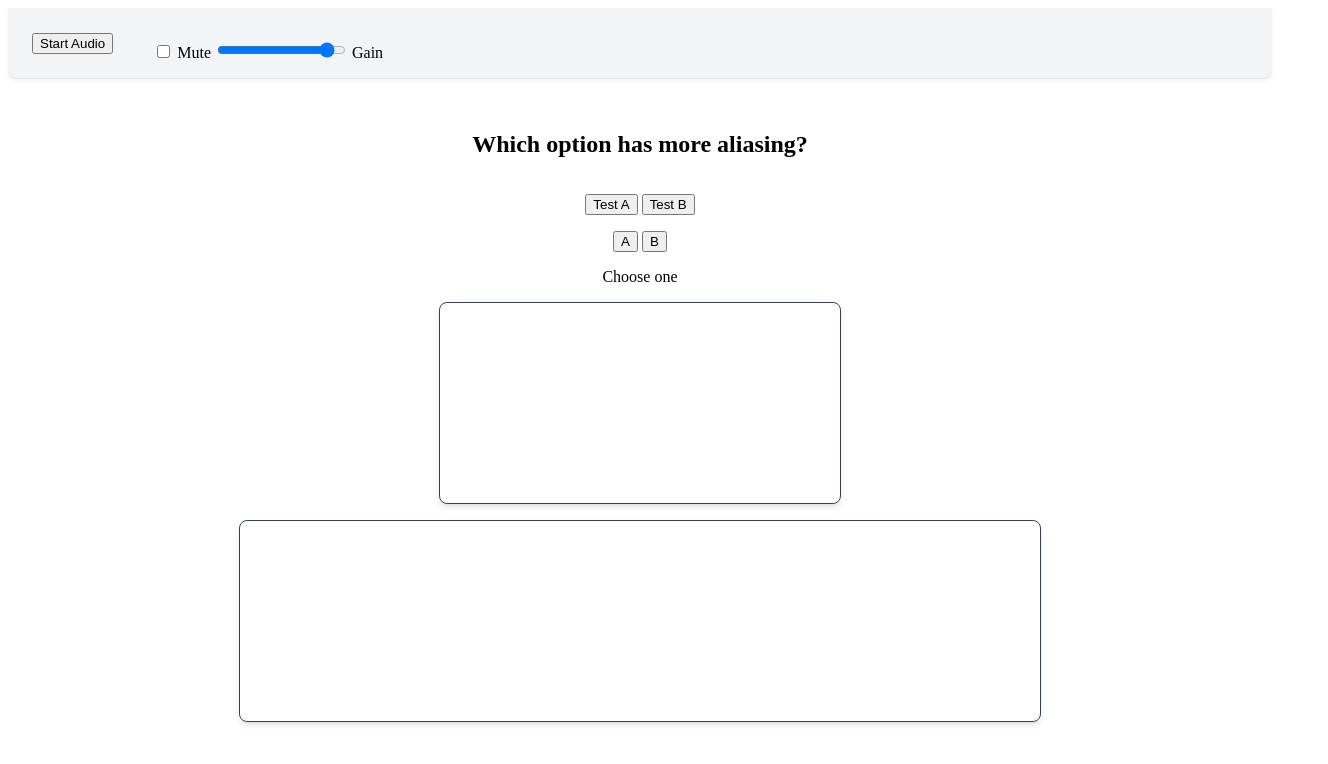
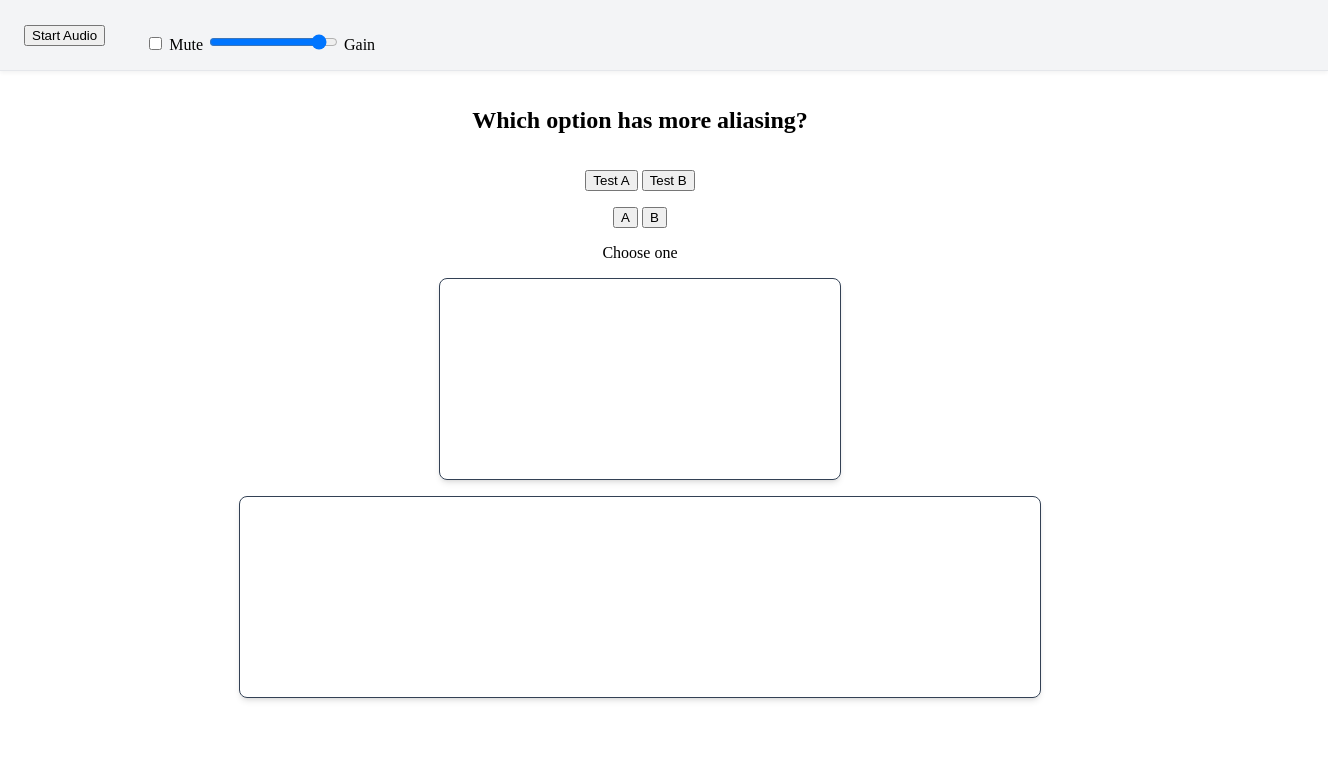
Before and after one commit to eetu-n/synth-school, a SvelteKit app: page /aliasing in a window 1280 px wide. Shown: the top 764 px of the page, 1328 px wide, since content can reach past the window. Built offline with nearby package versions, Linux system fonts and the light colour scheme.

Commit message:
Update page layout

```diff
--- a/src/lib/uiComponents/Header.svelte
+++ /dev/null
@@ -1,29 +0,0 @@
-<script lang="ts">
-	import AudioContextManager from '$lib/audioFramework/AudioContextManager.svelte';
-	import FaustMasterMixer from '$lib/audioComponents/FaustMasterMixer.svelte';
-	import { audioState } from '$lib/audioFramework/audioState.svelte';
-</script>
-
-<header class="site-header">
-	<div class="header-content">
-		<AudioContextManager />
-		<FaustMasterMixer bind:worklet={audioState.masterWorklet} />
-	</div>
-</header>
-
-<style>
-	.site-header {
-		background-color: #f3f4f6;
-		padding: 1rem 1.5rem;
-		border-bottom: 1px solid #e5e7eb;
-		box-shadow: 0 2px 4px rgba(0, 0, 0, 0.05);
-		margin-bottom: 2rem;
-		border-radius: 0 0 8px 8px;
-	}
-
-	.header-content {
-		display: flex;
-		align-items: center;
-		gap: 1.5rem;
-	}
-</style>
--- a/src/routes/+layout.svelte
+++ b/src/routes/+layout.svelte
@@ -1,14 +1,57 @@
 <script lang="ts">
-	import favicon from '$lib/assets/favicon.svg';
-	import Header from '$lib/uiComponents/Header.svelte';
+    import favicon from "$lib/assets/favicon.svg";
 
-	let { children } = $props();
+    import AudioContextManager from "$lib/audioFramework/AudioContextManager.svelte";
+    import FaustMasterMixer from "$lib/audioComponents/FaustMasterMixer.svelte";
+    import { audioState } from "$lib/audioFramework/audioState.svelte";
+
+    let { children } = $props();
 </script>
 
 <svelte:head>
-	<link rel="icon" href={favicon} />
+    <link rel="icon" href={favicon} />
 </svelte:head>
 
-<Header />
+<header class="site-header">
+    <div class="header-content">
+        <AudioContextManager />
+        <FaustMasterMixer bind:worklet={audioState.masterWorklet} />
+    </div>
+</header>
 
-{@render children()}
+<div class="page-content">
+    {@render children()}
+</div>
+
+<style>
+    :global(body) {
+        margin: 0;
+        padding: 0;
+    }
+
+    .page-content {
+        max-width: 1200px;
+        margin: 0 auto;
+        vertical-align: top;
+    }
+
+    .site-header {
+        top: 0;
+        left: 0;
+        width: 100%;
+        background-color: #f3f4f6;
+        vertical-align: top;
+        padding-top: 0;
+        margin: 0;
+
+        padding: 1rem 1.5rem;
+        border-bottom: 1px solid #e5e7eb;
+        box-shadow: 0 2px 4px rgba(0, 0, 0, 0.05);
+    }
+
+    .header-content {
+        display: flex;
+        align-items: center;
+        gap: 1.5rem;
+    }
+</style>
```
